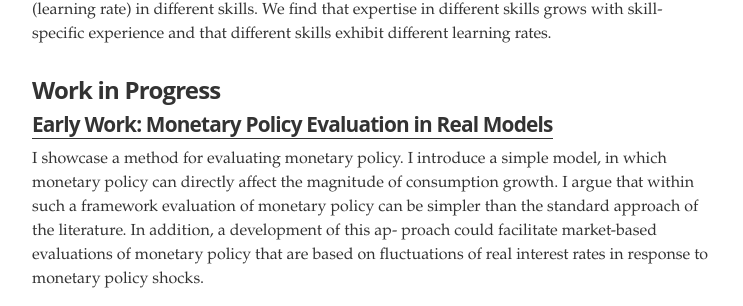
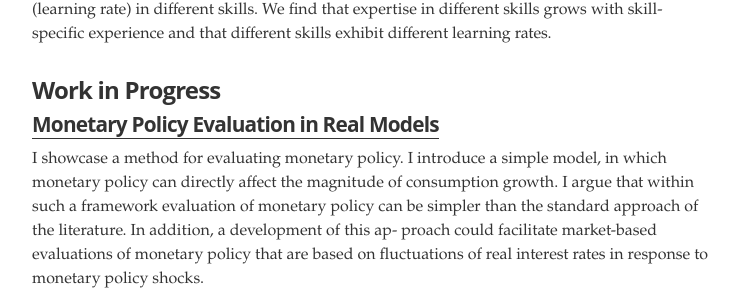
Before and after one commit to errikos-melissinos/errikos-melissinos.github.io, a Jekyll site: the page built from index.html, in a window 1280 px wide. Shown: the part 1633-1939 px from the top of the page, without its empty margins (268-1011 px from the left). Built offline with Jekyll 4.4.1, drawn with Linux system fonts in a browser that asks for light colours.

Commit message:
Update projects2.yml

```diff
--- a/_data/projects2.yml
+++ b/_data/projects2.yml
@@ -2,6 +2,6 @@
 # uncomment the urls if you wish to display them, and add your own URL
 
 # Early Work: Monetary Policy Evaluation in Real Models
-- project: "Early Work: Monetary Policy Evaluation in Real Models"
+- project: "Monetary Policy Evaluation in Real Models"
   url: https://www.dropbox.com/s/x8sfm1u2hnf0oup/monetary%20policy%20evaluation.pdf?dl=0
   description: I showcase a method for evaluating monetary policy. I introduce a simple model, in which monetary policy can directly affect the magnitude of consumption growth. I argue that within such a framework evaluation of monetary policy can be simpler than the standard approach of the literature. In addition, a development of this ap- proach could facilitate market-based evaluations of monetary policy that are based on fluctuations of real interest rates in response to monetary policy shocks.
```
